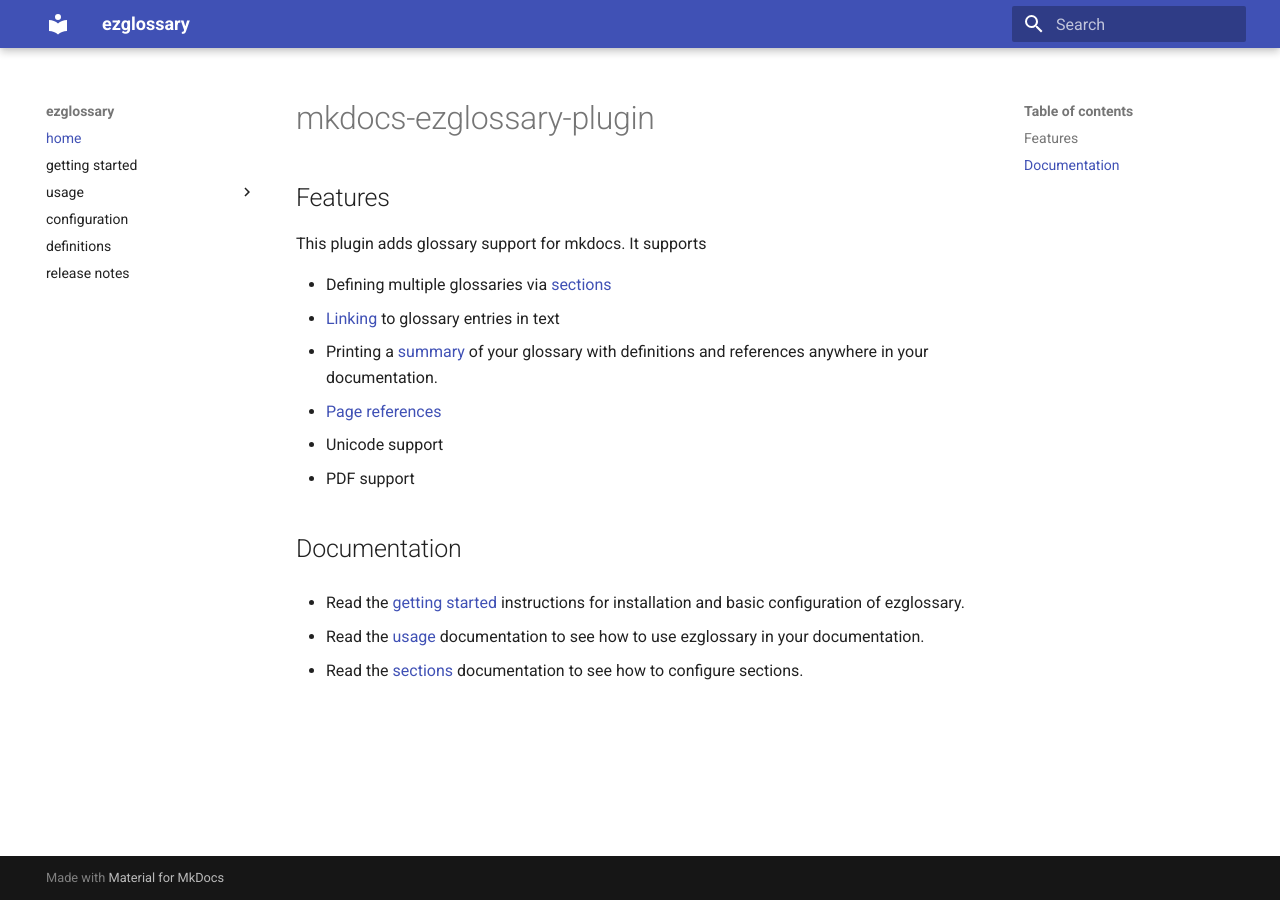
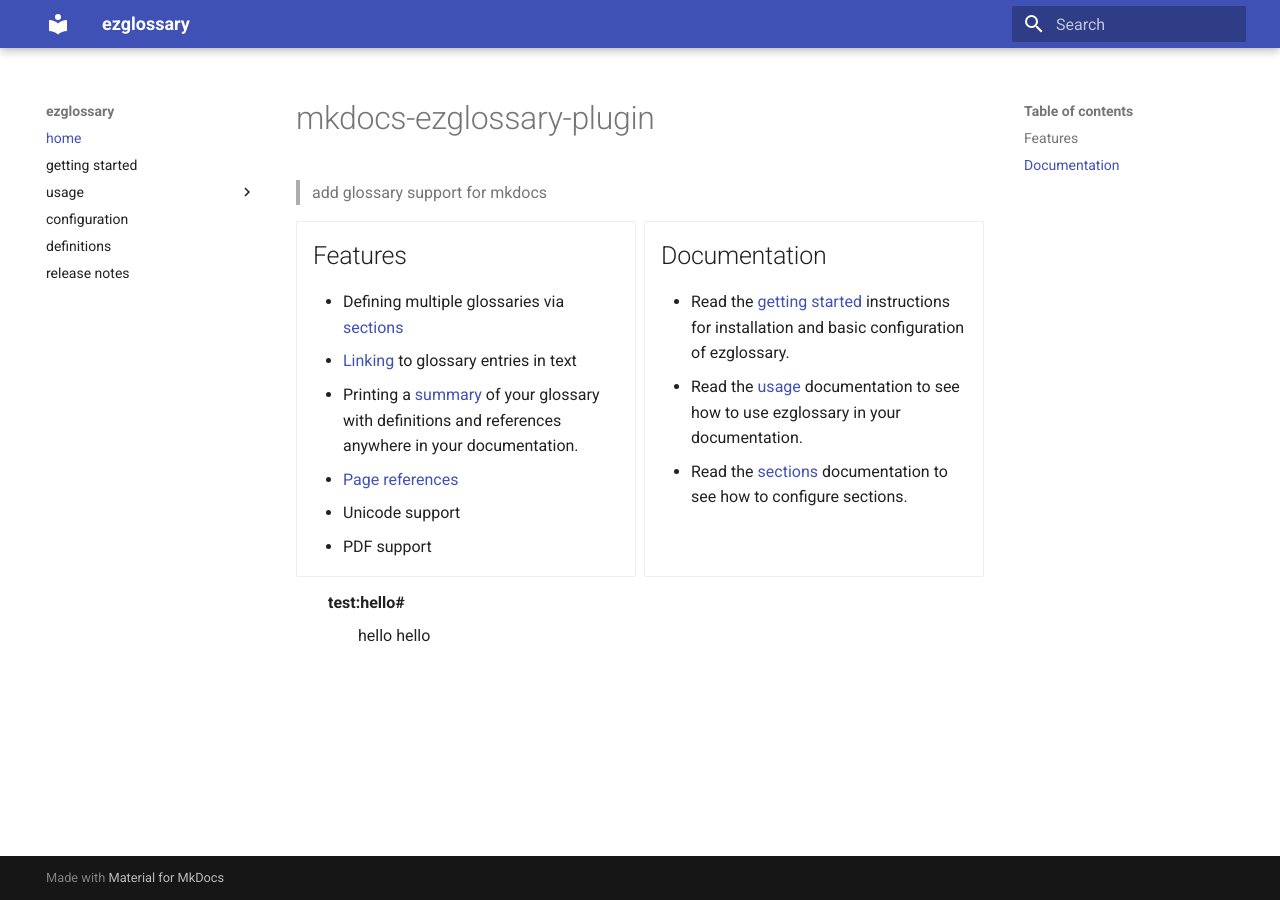
Before and after one commit to realtimeprojects/mkdocs-ezglossary, an MkDocs documentation site: the page built from docs/index.md, in a window 1280 px wide. Built offline with MkDocs 1.6.1 and Material for MkDocs 9.7.7, drawn with Linux system fonts in a browser that asks for light colours.

Commit message:
Fix #13: Support html entities in sections and terms.

```diff
--- a/docs/index.md
+++ b/docs/index.md
@@ -1,24 +1,26 @@
 # mkdocs-ezglossary-plugin
+> add glossary support for mkdocs
 
-## Features
+<div class="grid cards" markdown>
 
-This plugin adds glossary support for mkdocs. It supports
+- ## Features
+    -   Defining multiple glossaries via [sections](usage/sections.md)
+    -   [Linking](usage/linking.md) to glossary entries in text
+    -   Printing a [summary](usage/summary.md) of your glossary with definitions and
+        references anywhere in your documentation.
+    -   [Page references](usage/pagerefs.md)
+    -   Unicode support
+    -   PDF support
 
--   Defining multiple glossaries via [sections](usage/sections.md)
--   [Linking](usage/linking.md) to glossary entries in text
--   Printing a [summary](usage/summary.md) of your glossary with definitions and
-    references anywhere in your documentation.
--   [Page references](usage/pagerefs.md)
--   Unicode support
--   PDF support
+- ## Documentation
+    -   Read the [getting started](getting_started.md) instructions
+        for installation and basic configuration of ezglossary.
+    -   Read the [usage](usage/index.md) documentation
+        to see how to use ezglossary in your documentation.
+    -   Read the [sections](usage/sections.md) documentation to see
+        how to configure sections.
 
-## Documentation
+</div>
 
--   Read the [getting started](getting_started.md) instructions
-    for installation and basic configuration of ezglossary.
-
--   Read the [usage](usage/index.md) documentation
-    to see how to use ezglossary in your documentation.
-
--   Read the [sections](usage/sections.md) documentation to see
-    how to configure sections.
+test:hello&#35;
+: hello hello
--- a/setup.cfg
+++ b/setup.cfg
@@ -1,6 +1,6 @@
 [metadata]
 name = mkdocs-ezglossary-plugin
-version = 1.6.4
+version = 1.6.5
 description = manage multiple glossaries in mkdocs
 keywords = mkdocs, glossary, plugin, references, links
 long_description = file: README.md
```
Also changed, not shown: docs/releases.md (+5 -0 lines), docs/usage/definition.md (+40 -3 lines), 2 other files.
